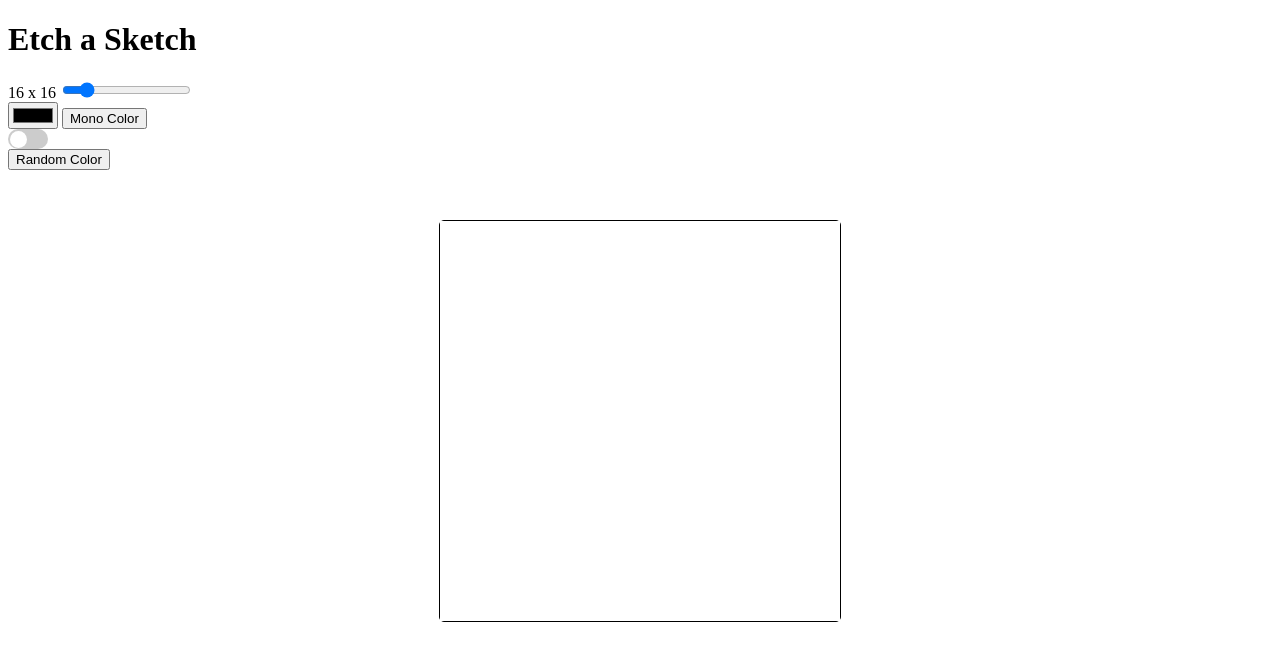
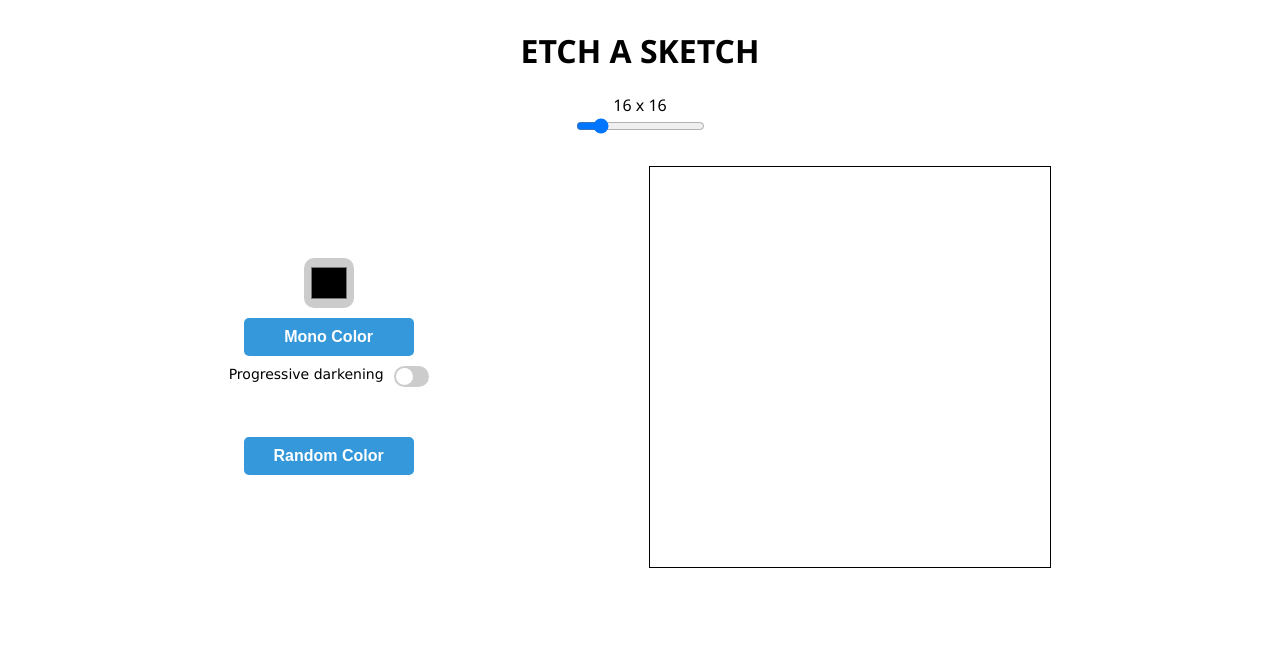
Before and after one commit to KiranGunathilaka/etch-a-sketch, a plain HTML site: page index.html in a window 1280 px wide. Drawn offline with Linux system fonts and the light colour scheme.

Commit message:
made the buttons and color pickers as much stylish as I could

```diff
--- a/index.html
+++ b/index.html
@@ -7,18 +7,27 @@
     <title>Etch-A-Sketch</title>
 </head>
 <body>
-    <h1>Etch a Sketch</h1>
-    <div class="grid-size container">
+    <div class="all-container">
+        <h1>ETCH A SKETCH</h1>
+        <div class="grid-size-options-container">
             <label>16 x 16</label>
             <input id="pixel-selector" name="range" type="range" value="16" min="1" max="100">
         </div>
-    <div class="buttons-and-grid container">
+        <div class="buttons-and-grid-container">
+            <div class="buttons-container">
+                <div class="monocolor-container">
                     <input class="color-picker" type="color" value="#000">
                     <button class="button one-color-button">Mono Color</button>
+                    <div class="toggle-button">
+                        <label id="darkening-label">Progressive darkening</label>
                         <input type="checkbox" id="toggleButton">
                         <label for="toggleButton" class="toggle-label"></label>
+                    </div>
+                </div>
                 <button class="button random-color-button">Random Color</button>
+            </div>
             <div class="grid-container"></div>
+        </div>
     </div>
     <script src="script.js"></script>
 </body>
--- a/script.js
+++ b/script.js
@@ -1,4 +1,5 @@
 const gridContainer = document.querySelector(".grid-container");
+const buttons = document.querySelectorAll(".button");
 
 let isMouseDown = false;
 let currentPixel;
@@ -8,8 +9,8 @@ function colorChanger(e) {
     currentPixel.style.backgroundColor = "black";
 }
 
-for (let i=0; i<1600 ; i++){
-    const  pixel = document.createElement("div");
+for (let i = 0; i < 1600; i++) {
+    const pixel = document.createElement("div");
     pixel.classList.add("pixel")
     gridContainer.appendChild(pixel);
 }
@@ -20,12 +21,20 @@ gridContainer.addEventListener("mousedown", (e) => {
 })
 
 gridContainer.addEventListener("mousemove", (e) => {
-    if(isMouseDown){
+    if (isMouseDown) {
         colorChanger(e);
     }
 })
 
-gridContainer.addEventListener("mouseup", (e) =>{
+gridContainer.addEventListener("mouseup", (e) => {
     isMouseDown = false;
     colorChanger(e);
 })
+
+
+buttons.forEach((button) => {
+    button.addEventListener('click', function () {
+        this.classList.toggle('clicked');
+    })
+}
+);
--- a/styles.css
+++ b/styles.css
@@ -1,11 +1,53 @@
-:root{
+:root {
     margin: 0;
     padding: 0;
     border: 0;
     box-sizing: border-box;
+    font-family: 'Segoe UI', Tahoma, Geneva, Verdana, sans-serif;
 }
 
-.grid-container{
+.all-container {
+    width: 100%;
+    display: flex;
+    flex-direction: column;
+    align-items: center;
+}
+
+.grid-size-options-container {
+    display: flex;
+    flex-direction: column;
+    align-items: center;
+}
+
+.buttons-and-grid-container {
+    margin: 30px auto;
+    width: 100%;
+    display: flex;
+    justify-content: space-evenly;
+}
+
+.buttons-container {
+    display: flex;
+    flex-direction: column;
+    align-items: center;
+    justify-content: center;
+    gap: 50px;
+}
+
+.monocolor-container{
+    display: flex;
+    flex-direction: column;
+    align-items: center;
+    gap: 10px;
+}
+
+#darkening-label{
+    font-family: verdana;
+    font-size: 14px;
+}
+
+/*grid*/
+.grid-container {
     width: 400px;
     height: 400px;
     display: flex;
@@ -13,36 +55,43 @@
     justify-content: center;
     align-content: center;
     gap: 0;
-    margin: 50px auto;
     border: 1px solid black;
-    border-radius: 5px;
 }
 
-.pixel{
+.pixel {
     width: 10px;
     height: 10px;
     background-color: white;
 }
 
+/*grid*/
+
+/*toggle button*/
+.toggle-button{
+    display: flex;
+    gap: 10px
+}
+
 #toggleButton {
-    display: none; /* Hide the actual checkbox */
-  }
+    display: none;
+    /* Hide the actual checkbox */
+}
 
-  .toggle-label {
+.toggle-label {
     display: block;
-    width: 40px;
-    height: 20px;
+    width: 35px;
+    height: 21px;
     background-color: #ccc;
     border-radius: 15px;
     position: relative;
     cursor: pointer;
-  }
+}
 
-  #toggleButton:checked + .toggle-label {
+#toggleButton:checked+.toggle-label {
     background-color: #4CAF50;
-  }
+}
 
-  .toggle-label::before {
+.toggle-label::before {
     content: '';
     position: absolute;
     width: 17px;
@@ -52,8 +101,51 @@
     top: 2px;
     left: 2px;
     transition: 0.3s;
+}
+
+#toggleButton:checked+.toggle-label::before {
+    transform: translateX(14px);
+}
+
+/*end of toggle button*/
+
+.button {
+    width: 170px;
+    padding: 10px 20px;
+    font-size: 16px;
+    font-weight: bold;
+    border: none;
+    border-radius: 5px;
+    cursor: pointer;
+    background-color: #3498db;
+    color: white;
+    transition: background-color 0.3s, transform 0.3s;
   }
 
-  #toggleButton:checked + .toggle-label::before {
-    transform: translateX(18px);
+  .button.clicked {
+    background-color: #4CAF50;
   }
+
+  .button:hover:not(.clicked) {
+    background-color: #2980b9;
+  }
+
+  .button:active:not(.clicked) {
+    transform: scale(0.95);
+  }
+
+
+ .color-picker {
+    width: 50px;
+    height: 50px;
+    border: none;
+    border-radius: 10px;
+    padding: 5px;
+    cursor: pointer;
+    outline: none;
+    background-color: #ccc;
+  }
+
+.color-picker::before{
+    border-radius: 10px;
+}
```
Lines whose indentation alone changed are shown as unchanged.
